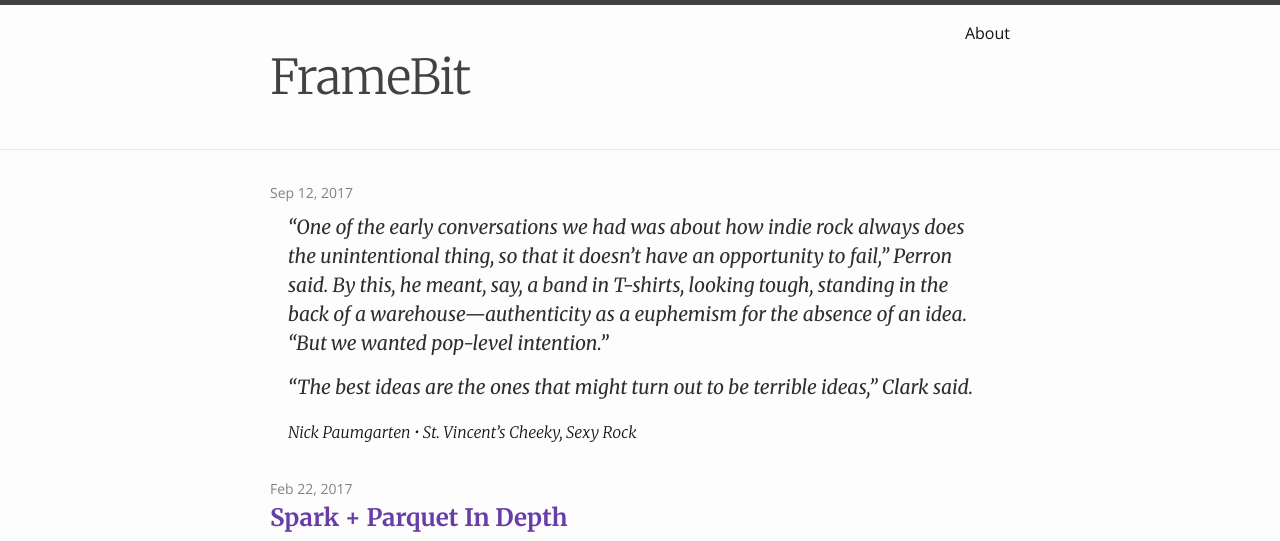
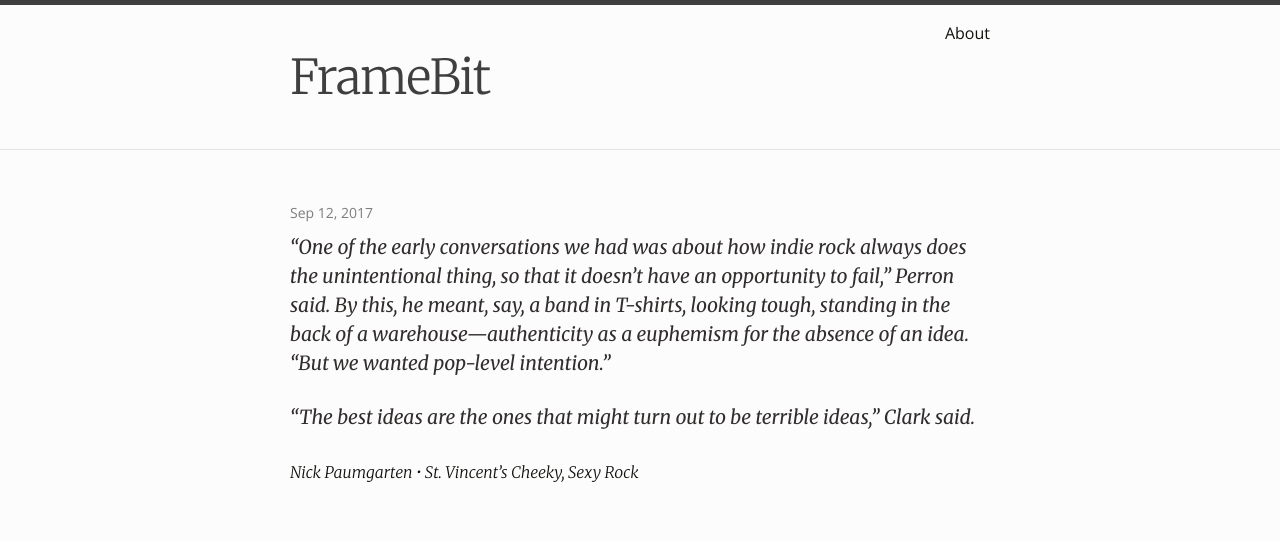
Before and after one commit to ecurtin/framebit, a Jekyll site: the page built from index.html, in a window 1280 px wide. Shown: the top 541 px of the page. Built offline with Jekyll 4.4.1, drawn with Linux system fonts in a browser that asks for light colours.

Commit message:
color tweaks

```diff
--- a/css/main.scss
+++ b/css/main.scss
@@ -13,13 +13,13 @@ $base-font-weight: 400;
 $small-font-size:  $base-font-size * 0.875;
 $base-line-height: 1.5;
 
-$spacing-unit:     30px;
+$spacing-unit:     50px;
 
-$text-color:       #111;
-$background-color: #fdfdfd;
-$brand-color:      #683DA8;
+$text-color:       #0F110C;
+$background-color: #FCFCFC;
+$brand-color:      #401F3E;
 
-$grey-color:       #828282;
+$grey-color:       #7F7E7E;
 $grey-color-light: lighten($grey-color, 40%);
 $grey-color-dark:  darken($grey-color, 25%);
 
```
